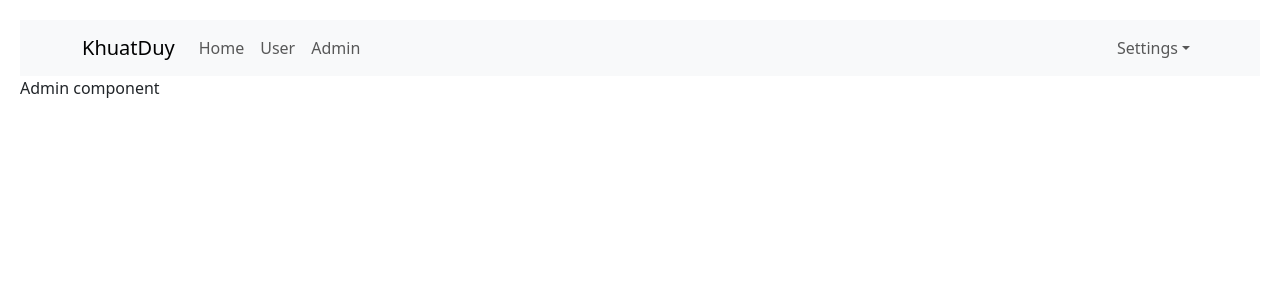
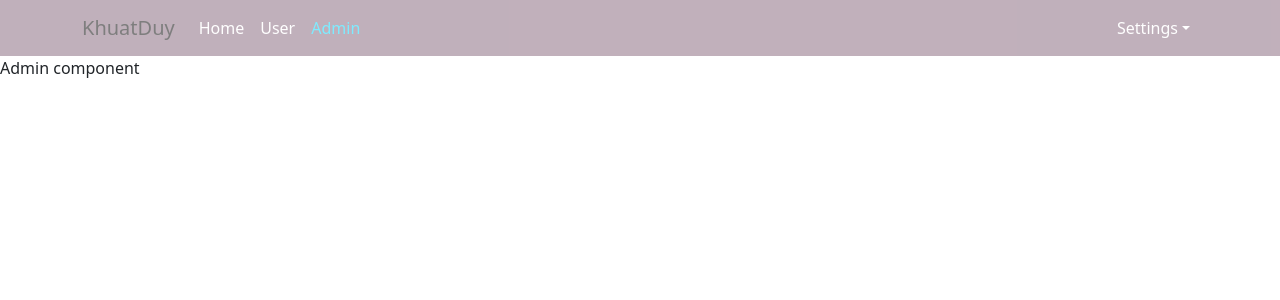
Before and after one commit to KhuatDuy04/Learn-React, a React (Create React App) app: page /admins in a window 1280 px wide. Shown: the top 300 px of the page. Built offline with nearby package versions, Linux system fonts and the light colour scheme.

Commit message:
design header, homepage

```diff
--- a/src/App.scss
+++ b/src/App.scss
@@ -1,5 +1,5 @@
 body {
-  padding: 20px;
+  padding: 0px;
   margin: 0;
   font-family: -apple-system, BlinkMacSystemFont, 'Segoe UI', 'Roboto', 'Oxygen',
     'Ubuntu', 'Cantarell', 'Fira Sans', 'Droid Sans', 'Helvetica Neue',
@@ -8,46 +8,25 @@ body {
   -moz-osx-font-smoothing: grayscale;
 }
 
-code {
-  font-family: source-code-pro, Menlo, Monaco, Consolas, 'Courier New',
-    monospace;
-}
-
-.App {
-  text-align: center;
-}
-
-.App-logo {
-  height: 40vmin;
-  pointer-events: none;
-}
-
-@media (prefers-reduced-motion: no-preference) {
-  .App-logo {
-    animation: App-logo-spin infinite 20s linear;
+.app-container {
+  .header-container {
+    .navbar {
+      background-color: #836379 !important;
+      opacity: 0.5;
+      z-index: 10;
+      .nav-link {
+        color: white !important;
+        &.active {
+          color: rgb(0, 217, 255) !important;
+        }
+      }
+    }
   }
 }
 
-.App-header {
-  background-color: #282c34;
-  min-height: 100vh;
-  display: flex;
-  flex-direction: column;
-  align-items: center;
-  justify-content: center;
-  font-size: calc(10px + 2vmin);
-  color: white;
+
+video {
+  position: fixed;
+  bottom: 0;
+  width: 100vw;
 }
-
-.App-link {
-  color: #61dafb;
-}
-
-@keyframes App-logo-spin {
-  from {
-    transform: rotate(0deg);
-  }
-  to {
-    transform: rotate(360deg);
-  }
-}
--- a/src/components/Header/Header.js
+++ b/src/components/Header/Header.js
@@ -2,27 +2,27 @@ import Container from 'react-bootstrap/Container';
 import Nav from 'react-bootstrap/Nav';
 import Navbar from 'react-bootstrap/Navbar';
 import NavDropdown from 'react-bootstrap/NavDropdown';
-import { Link } from "react-router-dom";
+import { Link, NavLink } from "react-router-dom";
 
 const Header = () => {
   return (
     <Navbar expand="lg" className="bg-body-tertiary">
       <Container>
-        <Navbar.Brand href="#home">KhuatDuy</Navbar.Brand>
+        <NavLink to="/" className='navbar-brand'>KhuatDuy</NavLink>
         <Navbar.Toggle aria-controls="basic-navbar-nav" />
         <Navbar.Collapse id="basic-navbar-nav">
           <Nav className="me-auto">
-            <Link to="/" className='nav-link'>Home</Link>
-            <Link to="/users" className='nav-link'>User</Link>
-            <Link to="/admins" className='nav-link'>Admin</Link>
+            <NavLink to="/" className='nav-link'>Home</NavLink>
+            <NavLink to="/users" className='nav-link'>User</NavLink>
+            <NavLink to="/admins" className='nav-link'>Admin</NavLink>
           </Nav>
           <Nav>
             <NavDropdown title="Settings" id="basic-nav-dropdown">
-              <NavDropdown.Item href="#action/3.1">Login</NavDropdown.Item>
-              <NavDropdown.Item href="#action/3.2">
+              <NavDropdown.Item>Login</NavDropdown.Item>
+              <NavDropdown.Item>
                 Logout
               </NavDropdown.Item>
-              <NavDropdown.Item href="#action/3.1">Profile</NavDropdown.Item>
+              <NavDropdown.Item>Profile</NavDropdown.Item>
             </NavDropdown>
           </Nav>
         </Navbar.Collapse>
--- /dev/null
+++ b/src/components/Home/HomePage.js
@@ -0,0 +1,13 @@
+import videoHomePage from '../../assets/video-homepage.mp4'
+
+const HomePage = () => {
+    return (
+        <div className="homepage-container">
+            <video autoPlay muted loop>
+                <source src={videoHomePage} type="video/mp4"/>
+            </video>
+        </div>
+    )
+}
+
+export default HomePage;
--- a/src/index.js
+++ b/src/index.js
@@ -1,26 +1,27 @@
-import React from 'react';
-import ReactDOM from 'react-dom/client';
-import App from './App';
-import reportWebVitals from './reportWebVitals';
-import { Provider } from 'react-redux';
-import store from './redux/store';
-import 'bootstrap/dist/css/bootstrap.min.css';
+import React from "react";
+import ReactDOM from "react-dom/client";
+import App from "./App";
+import reportWebVitals from "./reportWebVitals";
+import { Provider } from "react-redux";
+import store from "./redux/store";
+import "bootstrap/dist/css/bootstrap.min.css";
 import { BrowserRouter, Routes, Route } from "react-router-dom";
-import User from './components/User/User';
-import Admin from './components/Admin/Admin';
+import User from "./components/User/User";
+import Admin from "./components/Admin/Admin";
+import HomePage from "./components/Home/HomePage";
 
-const root = ReactDOM.createRoot(document.getElementById('root'));
+const root = ReactDOM.createRoot(document.getElementById("root"));
 root.render(
   <Provider store={store}>
     {/* <React.StrictMode> */}
     <BrowserRouter>
-        <Routes>
-          <Route path="/" element={<App/>}>
-            <Route path="/users" element={<User/>}/>
-            <Route path="/admins" element={<Admin/>}/>
-          </Route>
-
-        </Routes>
+      <Routes>
+        <Route path="/" element={<App />}>
+          <Route index element={<HomePage />} />
+          <Route path="/users" element={<User />} />
+          <Route path="/admins" element={<Admin />} />
+        </Route>
+      </Routes>
     </BrowserRouter>
     {/* </React.StrictMode> */}
   </Provider>
```
Also changed, not shown: 1 other file (tests, documents, lock files or other folders).
